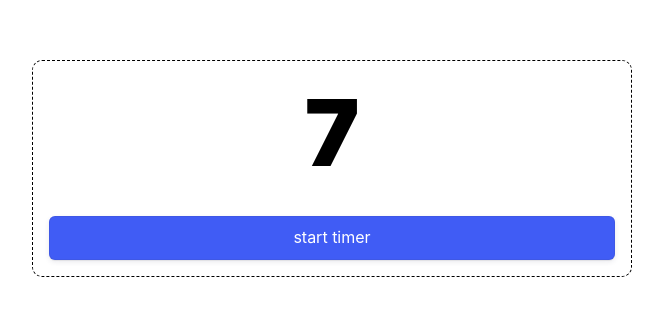
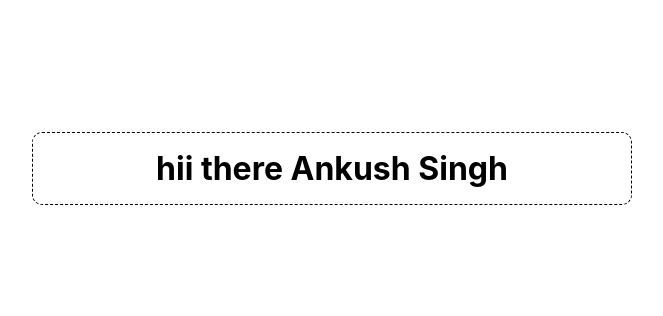
Before and after one commit to ankushsingh7997/ReactBasics, a React (Create React App) app: page / in a window 1280 px wide. Shown: the part 152-468 px from the top of the page, without its empty margins (308-971 px from the left). Built offline with nearby package versions, Linux system fonts and the light colour scheme.

Commit message:
context api

```diff
--- a/src/App.jsx
+++ b/src/App.jsx
@@ -1,36 +1,21 @@
-import React,{useState, useEffect} from 'react'
+import React,{createContext} from 'react'
 import './App.css'
+import CompA from './CompA'
+const FirstName=createContext();
+const LastName=createContext();
+
+function App()
+{
+  return(
+  <>
+    <div className='main'>
+  <FirstName.Provider value={'Ankush'}>
+    <LastName.Provider value={'Singh'}><CompA/></LastName.Provider>
+
+  </FirstName.Provider>
 
 
 
-function App()
-{
-  const[timer,setTimer]=useState(0)
-  const handleTimer=()=>{
-
-
-  }
-  useEffect(()=>{
-    let interval=setInterval(()=>{
-      setTimer(timer+1)
-    },1000)
-
-
-   return()=> clearInterval(interval)
-
-
-
-  })
-
-
-  return(
-  <>
-    <div className='main'>
-
-
-        <h1 style={{fontSize:"92px",fontWeight:999}}>{timer}</h1>
-
-        <button className='button-9' onClick={handleTimer}>start timer</button>
 
 
 
@@ -44,3 +29,4 @@ function App()
 
 
 export default App
+export {FirstName,LastName}
--- /dev/null
+++ b/src/CompA.jsx
@@ -0,0 +1,10 @@
+import React from 'react'
+import CompB from './compB'
+
+const CompA = () => {
+  return (
+    <div><CompB/></div>
+  )
+}
+
+export default CompA
--- /dev/null
+++ b/src/compB.jsx
@@ -0,0 +1,13 @@
+import React from 'react'
+import CompC from './compC'
+
+const CompB = () => {
+  return (
+    <div>
+
+
+        <CompC/></div>
+  )
+}
+
+export default CompB
--- /dev/null
+++ b/src/compC.jsx
@@ -0,0 +1,20 @@
+import React from 'react'
+import { FirstName, LastName } from './App'
+
+
+const CompC = () => {
+  return (
+    <div>
+        <FirstName.Consumer>{(fname)=>{
+            return (
+                <LastName.Consumer>{(lname)=>{
+                    return <h1> hii there {fname} {lname}</h1>
+                }}</LastName.Consumer>
+            )
+        }}</FirstName.Consumer>
+
+    </div>
+  )
+}
+
+export default CompC
```
